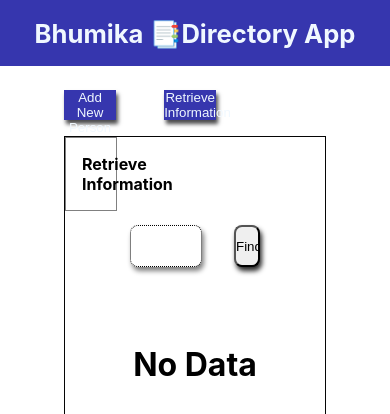
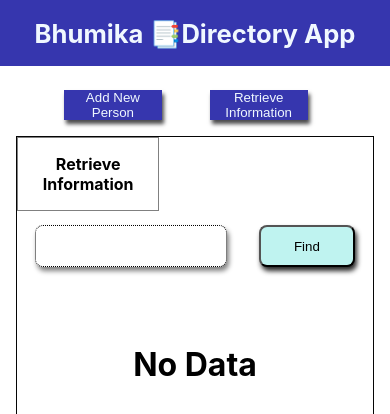
Before and after one commit to Bhumikakri/WeeklyTest4-React, a React (Create React App) app: page /retrieve in a window 390 px wide. Shown: the top 414 px of the page. Built offline with nearby package versions, Linux system fonts and the light colour scheme.

Commit message:
some changes

```diff
--- a/src/App.css
+++ b/src/App.css
@@ -10,3 +10,9 @@
  padding: 4rem;
  padding-top: 1rem;
 }
+
+@media screen and (max-width: 450px) {
+  .Main{
+    padding: 1rem;
+  }
+}
--- a/src/Component/AddPerson/PersonForm.js
+++ b/src/Component/AddPerson/PersonForm.js
@@ -40,6 +40,17 @@ const PersonForm = () => {
   const [state, localDispatch] = useReducer(reducer, initialState);
 
   function saveData() {
+
+    if (!state.username || !state.dob || !state.aadhar || !state.phoneNum || !state.age) {
+      alert("Please fill in all the fields before saving.");
+      return;
+    }
+
+    if (state.aadhar.length !== 12 || !/^\d{12}$/.test(state.aadhar)) {
+      alert("Aadhar number must be exactly 12 digits.");
+      return;
+    }
+
     dispatch({ type: actionTypes.SET_WANT_TO_ADD, payload: false });
 
     const newUser = {
--- a/src/Component/AddPerson/addPerson.css
+++ b/src/Component/AddPerson/addPerson.css
@@ -1,51 +1,56 @@
-.AddPerson{
+.AddPerson {
   width: 100%;
-    height: 450px;
+  min-height: 450px;
+  height: fit-content;
   position: relative;
   border: 1px solid rgb(5, 5, 5);
-
 }
-.title{
+.title {
   width: 20%;
   padding: 1rem;
   text-align: center;
   border: 1px solid gray;
 }
-.AddBtn{
+.AddBtn {
   width: 5.5rem;
   height: 2rem;
   position: absolute;
   right: 2px;
   bottom: 3px;
-    color:aliceblue;
+  color: aliceblue;
   border: none;
   box-shadow: 2px 4px 4px rgb(74, 74, 75);
-    background-color:  rgba(35, 35, 167, 0.911);
+  background-color: rgba(35, 35, 167, 0.911);
 }
-.AddBtn:hover{
-    box-shadow:0 0 20px;
+.AddBtn:hover {
+  box-shadow: 0 0 20px;
   cursor: pointer;
   opacity: 0.9;
 }
-.DataBody{
+.DataBody {
   align-self: center;
 
   /* border: 2px solid red; */
   padding: 1rem;
 }
-table{
+table {
   width: 100%;
   border: 2px solid rgb(5, 5, 58);
   border-radius: 5px;
   text-align: center;
 }
-table > tbody{
+table > tbody {
   border: 2px solid red;
 }
-.PersonForm{
+.PersonForm {
   /* border: 2px solid red; */
   display: flex;
-    flex-direction:column;
+  flex-direction: column;
   align-items: center;
+}
 
+@media screen and (max-width: 480px) {
+  .title {
+    width: 40%;
   }
+}
--- a/src/Component/Header/header.css
+++ b/src/Component/Header/header.css
@@ -1,4 +1,4 @@
-.Header{
+.Header {
   width: 100%;
   height: 120px;
   /* border: 2px solid red; */
@@ -6,7 +6,7 @@
   flex-direction: column;
   gap: 1.5rem;
 }
-.upper{
+.upper {
   display: flex;
   justify-content: center;
   align-items: center;
@@ -15,24 +15,30 @@
   color: aliceblue;
   background-color: rgba(35, 35, 167, 0.911);
 }
-.Lower{
+.Lower {
   display: flex;
   gap: 3rem;
   padding-left: 4rem;
 }
-.Lower button{
+.Lower button {
   width: 16%;
   height: 30px;
   border: none;
   box-shadow: 2px 4px 4px rgb(74, 74, 75);
-    background-color:  rgba(35, 35, 167, 0.911);
+  background-color: rgba(35, 35, 167, 0.911);
 }
-.Lower button a{
+.Lower button a {
   text-decoration: none;
   color: aliceblue;
 }
-.Lower button:hover{
+.Lower button:hover {
   box-shadow: 0px 0px 10px;
   cursor: pointer;
   opacity: 0.9;
 }
+
+@media screen and (max-width: 480px) {
+  .Lower button {
+    width: 30%;
+  }
+}
--- a/src/Component/ShowData/retrive.css
+++ b/src/Component/ShowData/retrive.css
@@ -1,15 +1,16 @@
-.Information{
+.Information {
   width: 100%;
-    height: 450px;
+  min-height: 450px;
+  height: fit-content;
   border: 1px solid rgb(5, 5, 5);
 }
-.title{
+.title {
   width: 20%;
   padding: 1rem;
   text-align: center;
   border: 1px solid gray;
 }
-.ShowData{
+.ShowData {
   width: 100%;
   display: flex;
   flex-direction: column;
@@ -18,21 +19,21 @@
   align-items: center;
   /* border: 2px solid red; */
 }
-.Search{
+.Search {
   display: flex;
   justify-content: center;
   width: 100%;
   height: 70px;
   /* border: 2px solid red;  */
 }
-.find-form{
+.find-form {
   width: 50%;
   display: flex;
   align-items: center;
   gap: 2rem;
   /* border: 2px solid rgb(10, 54, 32);  */
 }
-.Search .searchAadhar{
+.Search .searchAadhar {
   width: 70%;
   height: 60%;
   border-radius: 8px;
@@ -40,11 +41,25 @@
   box-shadow: 2px 4px 5px gray;
   /* border: 2px solid red;   */
 }
-.findbtn{
-    width:20% ;
+.findbtn {
+  width: 20%;
   height: 60%;
   border-radius: 8px;
   cursor: pointer;
-    background-color: ;
+  background-color: rgb(191, 243, 240);
   box-shadow: 2px 4px 5px rgb(39, 39, 39);
 }
+
+@media screen and (max-width: 480px) {
+  .find-form {
+    width: 90%;
+  }
+
+  .Search .searchAadhar {
+    width: 80%;
+  }
+
+  .findbtn {
+    width: 40%;
+  }
+}
```
Lines whose indentation alone changed are shown as unchanged.
